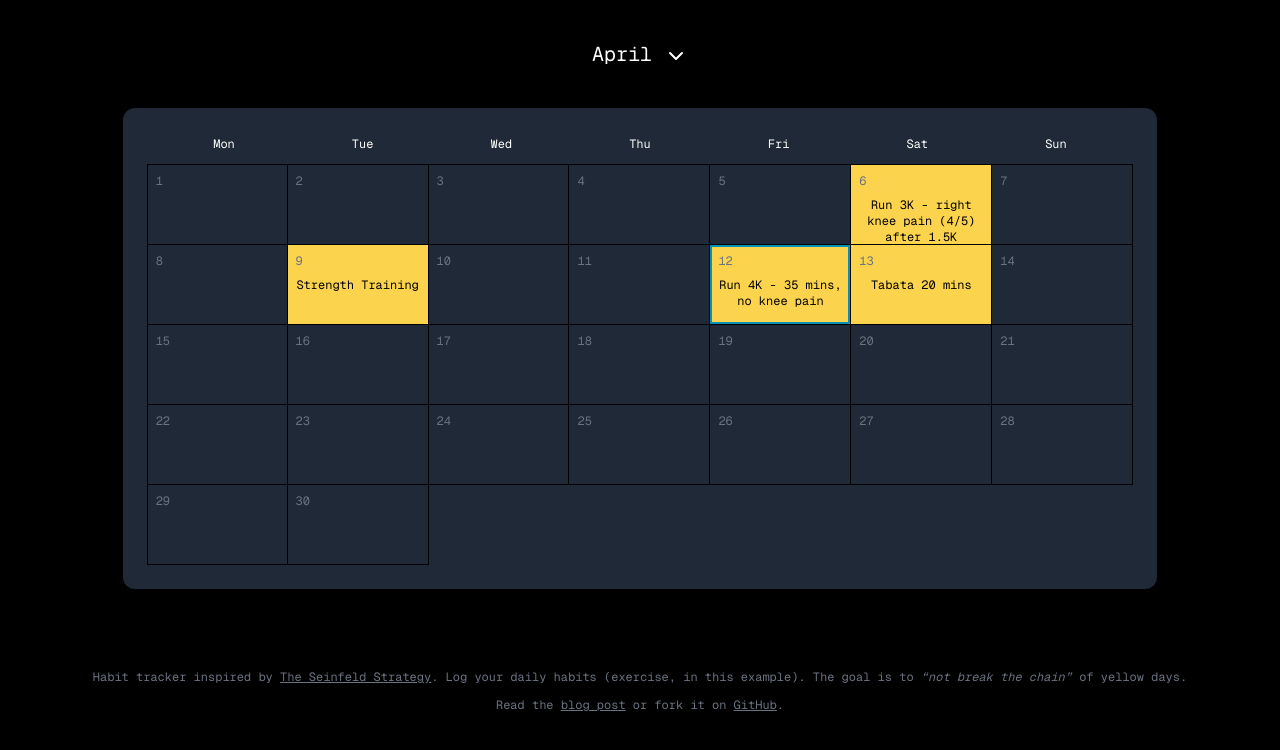
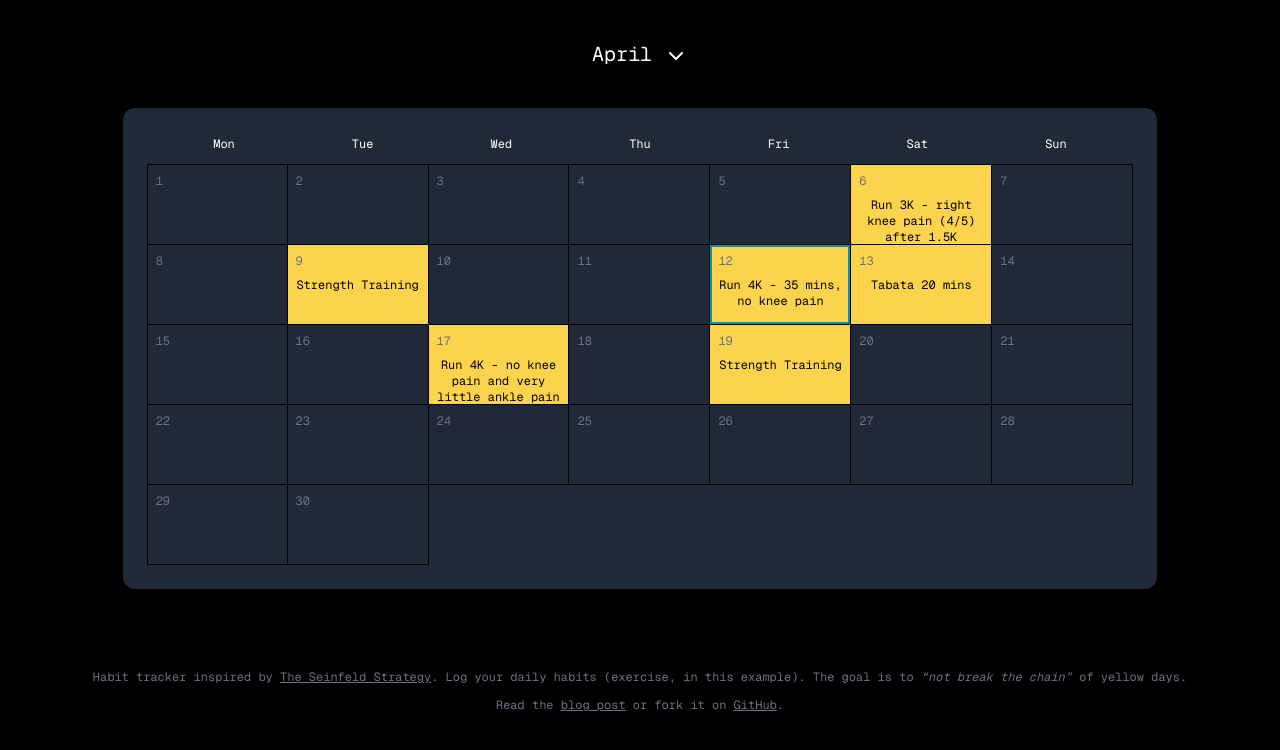
Before and after one commit to scottgallant/seinfeld-calendar, a Next.js app: page / in a window 1280 px wide. Shown: the top 750 px of the page. Built offline with nearby package versions, Linux system fonts and the light colour scheme.

Commit message:
Update specialDates.js

```diff
--- a/src/data/specialDates.js
+++ b/src/data/specialDates.js
@@ -53,6 +53,8 @@ const specialDates = [
   { "date": "2024-04-09", "description": "Strength Training " },
   { "date": "2024-04-12", "description": "Run 4K - 35 mins, no knee pain" },
   { "date": "2024-04-13", "description": "Tabata 20 mins" },
+  { "date": "2024-04-17", "description": "Run 4K - no knee pain and very little ankle pain" },
+  { "date": "2024-04-19", "description": "Strength Training" },
 ];
 
 
```
